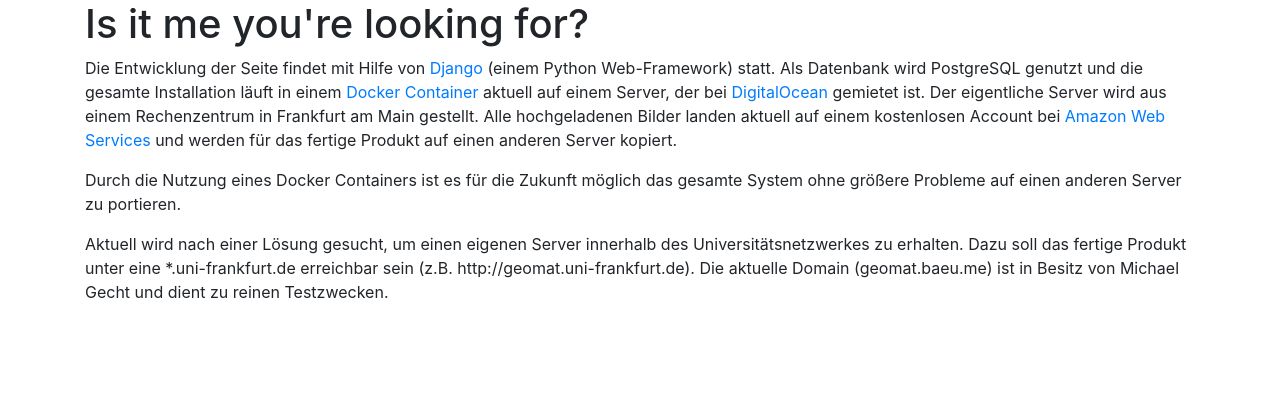
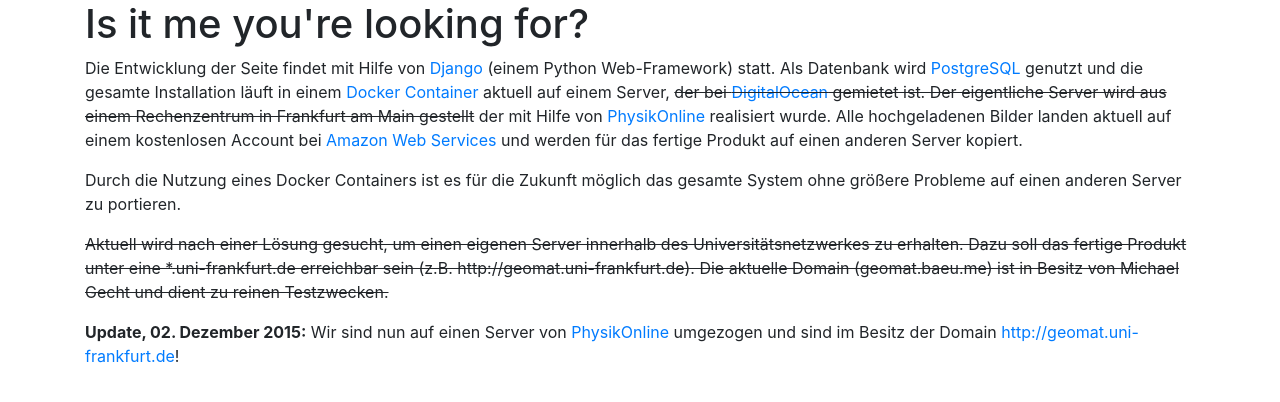
Before and after one commit to GeoMatDigital/django-geomat, a Django app: page /about/ in a window 1280 px wide. Shown: the part 56-458 px from the top of the page. Run offline with Django 3.2, Linux system fonts and the light colour scheme; parts of the project's set-up code (start-up, migrations or seed data) failed here and were passed over; some libraries are stand-ins or nearby versions.

Commit message:
Updated about.html to represent the sites current status.

```diff
--- a/geomat/templates/pages/about.html
+++ b/geomat/templates/pages/about.html
@@ -2,7 +2,8 @@
 
 {% block content %}
 <h1>Is it me you're looking for?</h1>
-<p>Die Entwicklung der Seite findet mit Hilfe von <a href="https://www.djangoproject.com" title="Django">Django</a> (einem Python Web-Framework) statt. Als Datenbank wird PostgreSQL genutzt und die gesamte Installation läuft in einem <a href="http://www.docker.com" title="Docker Homepage">Docker Container</a> aktuell auf einem Server, der bei <a href="https://www.digitalocean.com/" title="DigitalOcean Homepage">DigitalOcean</a> gemietet ist. Der eigentliche Server wird aus einem Rechenzentrum in Frankfurt am Main gestellt. Alle hochgeladenen Bilder landen aktuell auf einem kostenlosen Account bei <a href="https://aws.amazon.com/de/" title="Amazon Web Services">Amazon Web Services</a> und werden für das fertige Produkt auf einen anderen Server kopiert.</p>
+<p>Die Entwicklung der Seite findet mit Hilfe von <a href="https://www.djangoproject.com" title="Django">Django</a> (einem Python Web-Framework) statt. Als Datenbank wird <a href="http://www.postgresql.org/" title="PostgreSQL Homepage">PostgreSQL</a> genutzt und die gesamte Installation läuft in einem <a href="http://www.docker.com" title="Docker Homepage">Docker Container</a> aktuell auf einem Server, <del>der bei <a href="https://www.digitalocean.com/" title="DigitalOcean Homepage">DigitalOcean</a> gemietet ist. Der eigentliche Server wird aus einem Rechenzentrum in Frankfurt am Main gestellt</del> der mit Hilfe von <a href="https://elearning.physik.uni-frankfurt.de" title="PhysikOnline">PhysikOnline</a> realisiert wurde. Alle hochgeladenen Bilder landen aktuell auf einem kostenlosen Account bei <a href="https://aws.amazon.com/de/" title="Amazon Web Services">Amazon Web Services</a> und werden für das fertige Produkt auf einen anderen Server kopiert.</p>
 <p>Durch die Nutzung eines Docker Containers ist es für die Zukunft möglich das gesamte System ohne größere Probleme auf einen anderen Server zu portieren.</p>
-<p>Aktuell wird nach einer Lösung gesucht, um einen eigenen Server innerhalb des Universitätsnetzwerkes zu erhalten. Dazu soll das fertige Produkt unter eine *.uni-frankfurt.de erreichbar sein (z.B. http://geomat.uni-frankfurt.de). Die aktuelle Domain (geomat.baeu.me) ist in Besitz von Michael Gecht und dient zu reinen Testzwecken.</p>
+<p><del>Aktuell wird nach einer Lösung gesucht, um einen eigenen Server innerhalb des Universitätsnetzwerkes zu erhalten. Dazu soll das fertige Produkt unter eine *.uni-frankfurt.de erreichbar sein (z.B. http://geomat.uni-frankfurt.de). Die aktuelle Domain (geomat.baeu.me) ist in Besitz von Michael Gecht und dient zu reinen Testzwecken.</del></p>
+<p><strong>Update, 02. Dezember 2015:</strong> Wir sind nun auf einen Server von <a href="https://elearning.physik.uni-frankfurt.de" title="PhysikOnline">PhysikOnline</a> umgezogen und sind im Besitz der Domain <a href="http://geomat.uni-frankfurt.de">http://geomat.uni-frankfurt.de</a>!</p>
 {% endblock content %}
```
